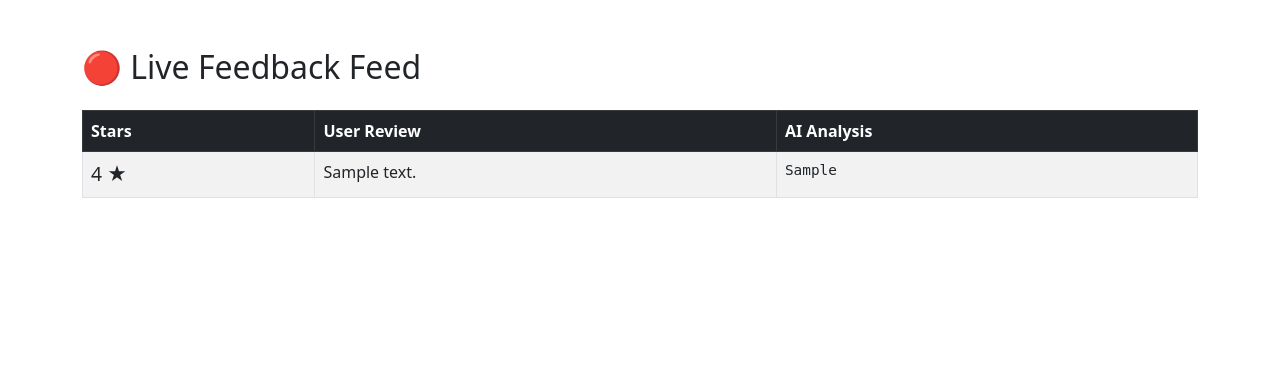
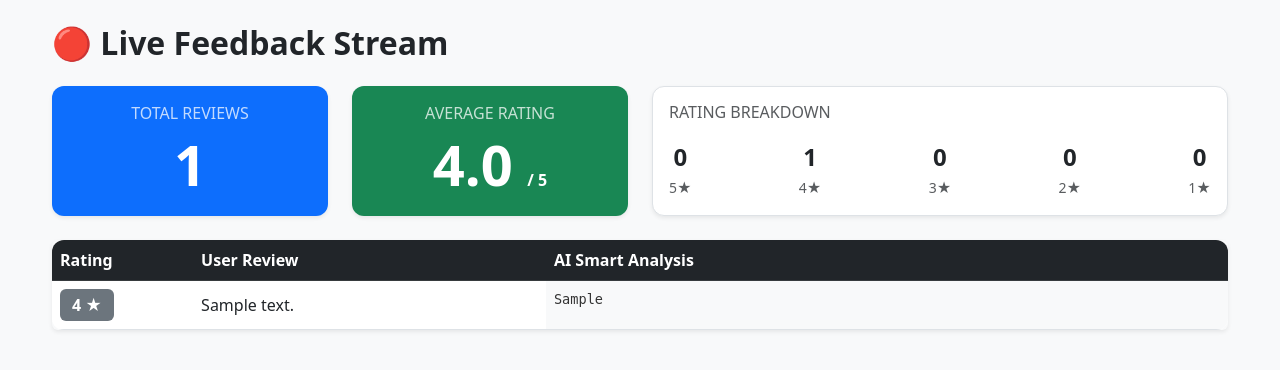
Before and after one commit to 74nmay/LLM-review-analyzer, a FastAPI app: page /admin in a window 1280 px wide. Shown: the top 370 px of the page. Run offline with FastAPI, Linux system fonts and the light colour scheme; a database or web service that is not in the repository returns one stand-in record (values such as "Sample title").

Commit message:
Refactor admin.html for improved layout and styling

```diff
--- a/templates/admin.html
+++ b/templates/admin.html
@@ -1,31 +1,79 @@
 <!DOCTYPE html>
-<html>
+<html lang="en">
 <head>
+    <meta charset="UTF-8">
     <title>Admin Dashboard</title>
-    <meta http-equiv="refresh" content="5">
+    <meta http-equiv="refresh" content="10">
     <link href="https://cdn.jsdelivr.net/npm/bootstrap@5.3.0/dist/css/bootstrap.min.css" rel="stylesheet">
+    <style>
+        body { background-color: #f8f9fa; }
+        .card { border: none; border-radius: 12px; }
+        .table { background: white; border-radius: 12px; overflow: hidden; }
+        .badge-rating { font-size: 1em; padding: 8px 12px; }
+    </style>
 </head>
-<body class="p-5">
-    <div class="container">
-        <h2 class="mb-4">🔴 Live Feedback Feed</h2>
-        <table class="table table-striped table-bordered">
+<body class="p-4">
+    <div class="container-fluid" style="max-width: 1200px;">
+
+        <h2 class="mb-4 fw-bold text-dark">🔴 Live Feedback Stream</h2>
+
+        <div class="row mb-4">
+            <div class="col-md-3">
+                <div class="card text-white bg-primary h-100 shadow-sm">
+                    <div class="card-body text-center d-flex flex-column justify-content-center">
+                        <h6 class="card-title text-uppercase opacity-75">Total Reviews</h6>
+                        <h2 class="display-4 fw-bold mb-0">{{ total_reviews }}</h2>
+                    </div>
+                </div>
+            </div>
+
+            <div class="col-md-3">
+                <div class="card text-white bg-success h-100 shadow-sm">
+                    <div class="card-body text-center d-flex flex-column justify-content-center">
+                        <h6 class="card-title text-uppercase opacity-75">Average Rating</h6>
+                        <h2 class="display-4 fw-bold mb-0">{{ average_rating }} <span class="fs-6">/ 5</span></h2>
+                    </div>
+                </div>
+            </div>
+
+            <div class="col-md-6">
+                <div class="card bg-white h-100 shadow-sm border">
+                    <div class="card-body">
+                        <h6 class="card-title text-uppercase text-muted mb-3">Rating Breakdown</h6>
+                        <div class="d-flex justify-content-between align-items-center text-center">
+                            <div><div class="fs-4 fw-bold">{{ star_counts[5] }}</div><small class="text-muted">5★</small></div>
+                            <div><div class="fs-4 fw-bold">{{ star_counts[4] }}</div><small class="text-muted">4★</small></div>
+                            <div><div class="fs-4 fw-bold">{{ star_counts[3] }}</div><small class="text-muted">3★</small></div>
+                            <div><div class="fs-4 fw-bold">{{ star_counts[2] }}</div><small class="text-muted">2★</small></div>
+                            <div><div class="fs-4 fw-bold">{{ star_counts[1] }}</div><small class="text-muted">1★</small></div>
+                        </div>
+                    </div>
+                </div>
+            </div>
+        </div>
+        <div class="table-responsive shadow-sm rounded">
+            <table class="table table-hover mb-0">
                 <thead class="table-dark">
                     <tr>
-                    <th>Stars</th>
-                    <th>User Review</th>
-                    <th>AI Analysis</th>
+                        <th style="width: 12%">Rating</th>
+                        <th style="width: 30%">User Review</th>
+                        <th style="width: 58%">AI Smart Analysis</th>
                     </tr>
                 </thead>
                 <tbody>
                     {% for r in reviews %}
                     <tr>
-                    <td style="font-size: 1.2em;">{{ r.stars }} ★</td>
-                    <td>{{ r.review }}</td>
-                    <td style="white-space: pre-wrap; font-family: monospace; font-size: 0.9em;">{{ r.ai_full_analysis }}</td>
+                        <td class="align-middle">
+                            <span class="badge bg-secondary badge-rating">{{ r.stars }} ★</span>
+                        </td>
+                        <td class="align-middle">{{ r.review }}</td>
+                        <td class="bg-light" style="white-space: pre-wrap; font-family: monospace; font-size: 0.85em; color: #333;">{{ r.ai_full_analysis }}</td>
                     </tr>
                     {% endfor %}
                 </tbody>
             </table>
         </div>
+
+    </div>
 </body>
 </html>
```
Lines whose indentation alone changed are shown as unchanged.
